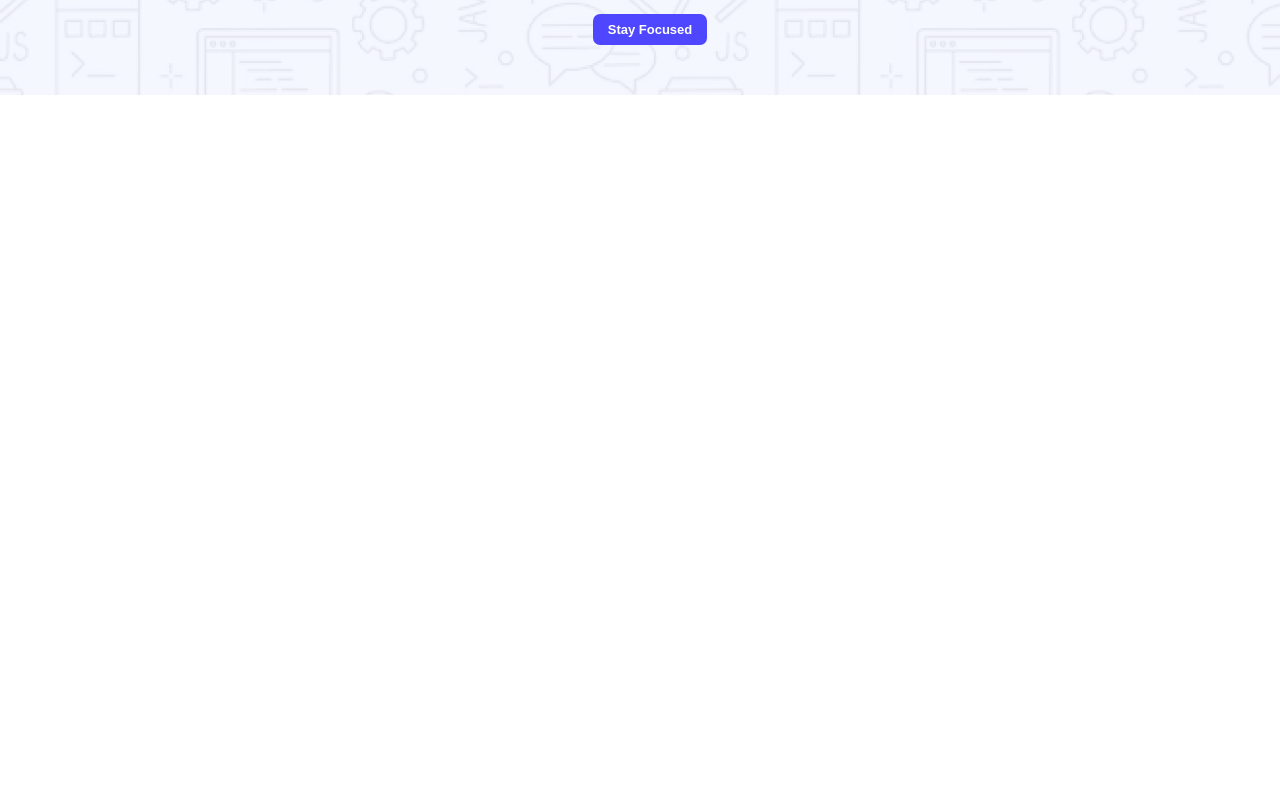
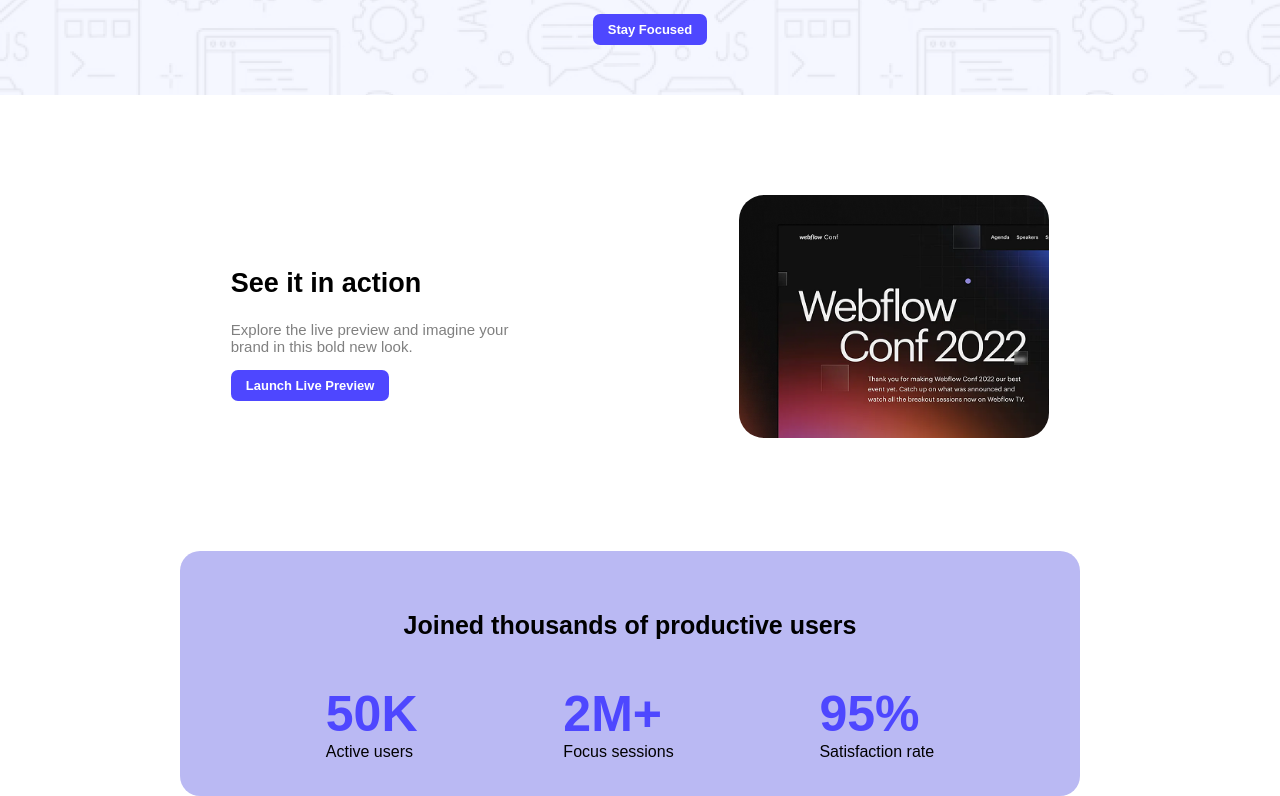
Before and after one commit to Masriq-Radil/my-first-assignment, a plain HTML site: page index.html in a window 1280 px wide. Shown: the part 442-1238 px from the top of the page. Before the commit the page ends 800 px from the top, so only its background shows below. Drawn offline with Linux system fonts and the light colour scheme.

Commit message:
user details commit

```diff
--- a/index.html
+++ b/index.html
@@ -29,6 +29,33 @@
         </section>
     </header>
     <main>
+        <section class="action-area">
+            <div class="action-area-description">
+                <h2>See it in action</h2>
+                <p>Explore the live preview and imagine your <br>brand in this bold new look.</p>
+                <button class="btn-primary" type="button">Launch Live Preview</button>
+            </div>
+            <div class="action-area-img">
+                <img src="Assets/wc-mini.png" alt="">
+            </div>
+        </section>
+        <section class="user-info-area">
+            <h3>Joined thousands of productive users</h3>
+            <div class="user-details">
+               <div>
+                 <div  class="user-info">50K</div>
+                 <div>Active users</div>
+               </div>
+               <div >
+                 <div class="user-info">2M+</div>
+                 <div>Focus sessions</div>
+               </div>
+               <div >
+                 <div class="user-info">95%</div>
+                 <div>Satisfaction rate</div>
+               </div>
+            </div>
+        </section>
 
     </main>
     <footer>
--- a/style.css
+++ b/style.css
@@ -4,7 +4,7 @@ body{
   font-style: normal;
   margin: 0;
 }
-h3{
+.logo-tittle h3{
     color: #4E47FF;
     font-size: 20px;
 }
@@ -32,7 +32,7 @@ h3{
     font-weight: 600;
 }
 .btn-primary:hover{
-    background-color: black;
+    background-color: lightslategray;
     cursor: pointer;
 }
 .search-area{
@@ -60,3 +60,54 @@ h3{
     0px 0px 40px blue,
     0px 0px 80px blue;
 }
+.action-area{
+    display: flex;
+    justify-content: space-evenly;
+    margin-top: 100px;
+}
+.action-area-description{
+    align-content: center;
+}
+h2{
+    font-size: 27px;
+}
+.action-area-description p{
+    color: grey;
+    font-size: 15px;
+
+}
+.action-area-img img{
+    border-radius: 25px;
+    height: 95%;
+    width: 310px;
+}
+.action-area-img img:hover{
+    transform: rotateY(360deg);
+    transition: 2s;
+}
+.user-info-area{
+    margin-top: 100px;
+    background-color: #bab9f3;
+    padding-top: 35px;
+    padding-bottom: 35px;
+    margin-left: 180px;
+    margin-right: 200px;
+    border-radius: 20px;
+}
+.user-info-area h3{
+    padding-bottom: 20px;
+    text-align: center;
+    font-size: 25px;
+}
+.user-details{
+    display: flex;
+    justify-content: space-evenly;
+}
+.user-info{
+    color: #4E47FF;
+    font-size: 50px;
+    font-weight: 700;
+}
+.user-info p{
+    font-size: 15px;
+}
```
